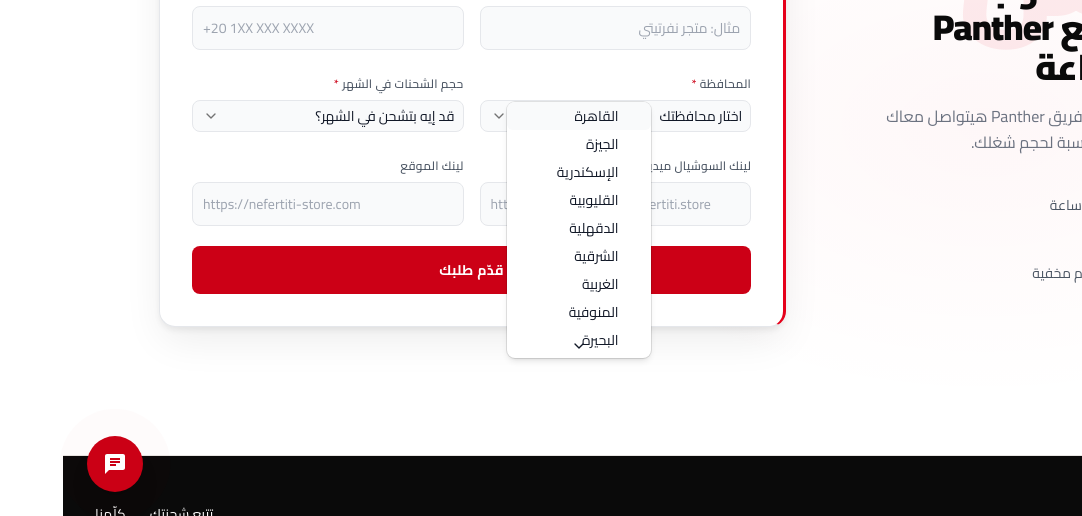
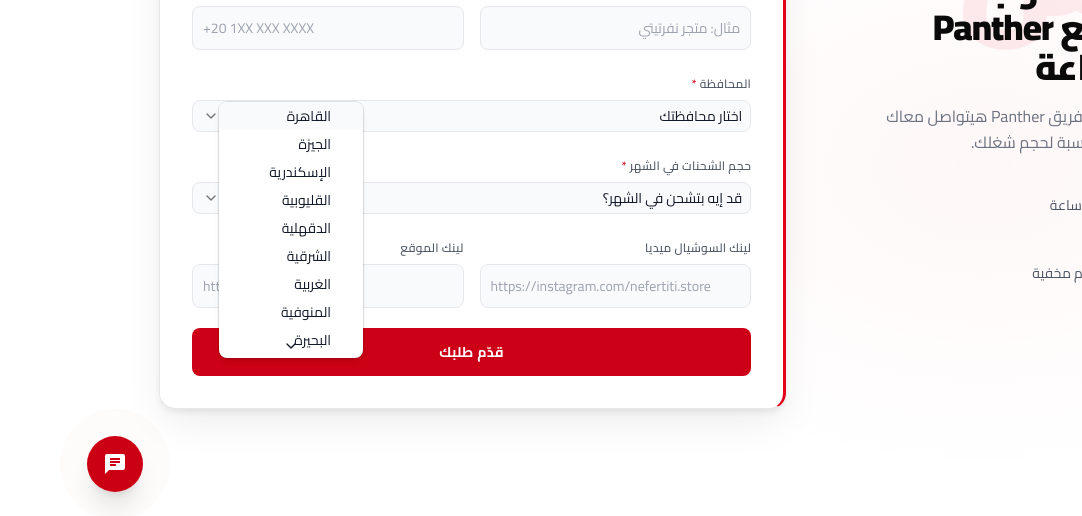
Before and after one commit to Abdelrahman-awad-hub/panther-landing, a Next.js app: page /ar in a window 1280 px wide. Both pictures are taken after a click on the button "اختار محافظتك". Shown: the part 4713-5229 px from the top of the page, without its empty margins (198-1280 px from the left). Built offline with nearby package versions, Linux system fonts and the light colour scheme; no server answers.

Commit message:
fix form

```diff
--- a/components/sections/LeadFormCore.tsx
+++ b/components/sections/LeadFormCore.tsx
@@ -219,8 +219,7 @@
         </div>
       </div>
 
-      {/* City + Volume */}
-      <div className="grid sm:grid-cols-2 gap-4">
+      {/* City */}
       <div className="space-y-1.5">
         <Label className="text-gray-600 font-medium text-xs tracking-wide uppercase">
           {t('city')} <span className="text-panther-red">*</span>
@@ -252,6 +251,7 @@
         )}
       </div>
 
+      {/* Volume */}
       <div className="space-y-1.5">
         <Label className="text-gray-600 font-medium text-xs tracking-wide uppercase">
           {t('volume')} <span className="text-panther-red">*</span>
@@ -281,7 +281,6 @@
         {errors.volumeCategory && (
           <p className="text-panther-red text-xs mt-1">{t('volumeRequired')}</p>
         )}
-        </div>
       </div>
 
       {/* Social + Website */}
--- a/components/ui/select.tsx
+++ b/components/ui/select.tsx
@@ -78,12 +78,12 @@
         align={align}
         alignOffset={alignOffset}
         alignItemWithTrigger={alignItemWithTrigger}
-        className="isolate z-50"
+        className="isolate z-[200]"
       >
         <SelectPrimitive.Popup
           data-slot="select-content"
           data-align-trigger={alignItemWithTrigger}
-          className={cn("relative isolate z-50 max-h-(--available-height) w-(--anchor-width) min-w-36 origin-(--transform-origin) overflow-x-hidden overflow-y-auto rounded-lg bg-popover text-popover-foreground shadow-md ring-1 ring-foreground/10 duration-100 data-[align-trigger=true]:animate-none data-[side=bottom]:slide-in-from-top-2 data-[side=inline-end]:slide-in-from-left-2 data-[side=inline-start]:slide-in-from-right-2 data-[side=left]:slide-in-from-right-2 data-[side=right]:slide-in-from-left-2 data-[side=top]:slide-in-from-bottom-2 data-open:animate-in data-open:fade-in-0 data-open:zoom-in-95 data-closed:animate-out data-closed:fade-out-0 data-closed:zoom-out-95", className )}
+          className={cn("relative isolate z-[200] max-h-(--available-height) w-(--anchor-width) min-w-36 origin-(--transform-origin) overflow-x-hidden overflow-y-auto rounded-lg bg-popover text-popover-foreground shadow-md ring-1 ring-foreground/10 duration-100 data-[align-trigger=true]:animate-none data-[side=bottom]:slide-in-from-top-2 data-[side=inline-end]:slide-in-from-left-2 data-[side=inline-start]:slide-in-from-right-2 data-[side=left]:slide-in-from-right-2 data-[side=right]:slide-in-from-left-2 data-[side=top]:slide-in-from-bottom-2 data-open:animate-in data-open:fade-in-0 data-open:zoom-in-95 data-closed:animate-out data-closed:fade-out-0 data-closed:zoom-out-95", className )}
           {...props}
         >
           <SelectScrollUpButton />
--- a/lib/google-sheets.ts
+++ b/lib/google-sheets.ts
@@ -20,6 +20,7 @@
     data.submittedAt ?? new Date().toISOString(),
     data.brandName,
     data.phone,
+    data.city,
     data.volumeCategory,
     data.socialLink  ?? '',
     data.websiteUrl  ?? '',
@@ -31,7 +32,6 @@
     data.utmTerm     ?? '',
     data.utmContent  ?? '',
     data.userAgent   ?? '',
-    data.city,
   ]
   await sheets.spreadsheets.values.append({
     spreadsheetId: env.google.sheetId,
```
Lines whose indentation alone changed are shown as unchanged.
